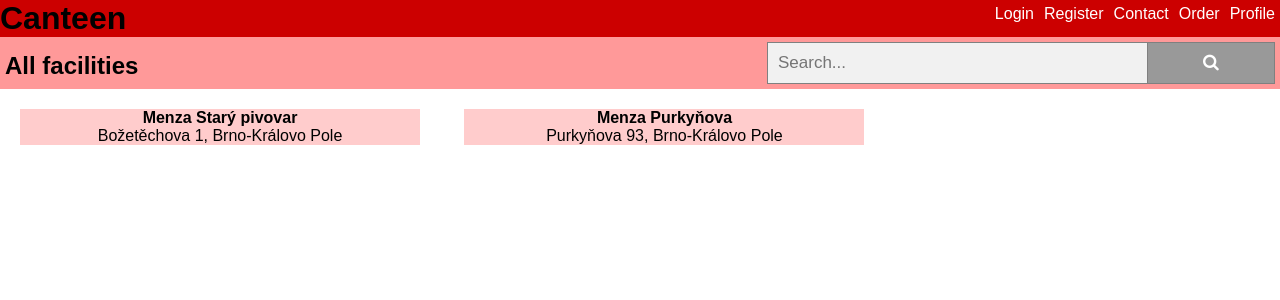
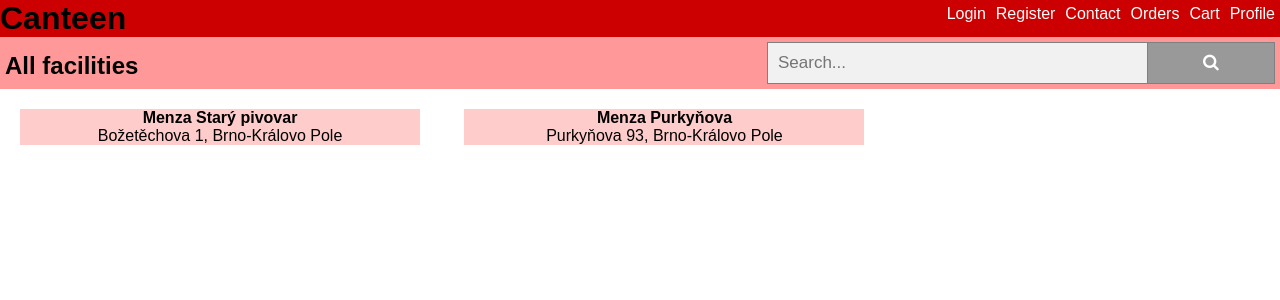
Before and after one commit to natal1H/IIS-project, a Django app: page / in a window 1280 px wide. Shown: the top 300 px of the page. Run offline with Django 3.2, Linux system fonts and the light colour scheme; data comes from the database, SQL or seed files in the repository.

Commit message:
Cart_view added and basic funcionality

```diff
--- a/app/canteen/templates/base.html
+++ b/app/canteen/templates/base.html
@@ -32,7 +32,8 @@
                 {%endif%}
 
                 <li><a href="/contact">Contact</a></li>
-                <li><a href="/order">Order</a></li>
+                <li><a href="/order">Orders</a></li>
+                <li><a href="/cart">Cart</a></li>
                 <li><a href="/profile">Profile</a></li>
             </ul>
         </div>
--- a/app/canteen/urls.py
+++ b/app/canteen/urls.py
@@ -8,20 +8,21 @@ urlpatterns = [
     path('', views.index, name='index'),
     path('search', views.search_view, name='search'),
     path('contact',views.contact_view, name='contact'),
+    path('facility/<int:id>', views.dynamic_facility_view, name='facility-view'),
+    path('menu/<int:id>', views.menu_view, name='menu'),
     path('order',views.order_view, name='order'),
-    path('orders',views.order_view, name='order'),
+    path('cart',views.cart_view, name='cart'),
+    path('add_to_cart/<int:id_item>/<int:id_facility>', views.add_to_cart, name='add_to_cart'),
 
 ]
 
 #user authentication
 urlpatterns+=[
-    path('facility/<int:id>', views.dynamic_facility_view, name='facility-view'),
-    path('add_to_cart/<int:id_item>/<int:id_facility>', views.add_to_cart, name='add_to_cart'),
+
     path('register', views.signup, name='register'),
     path('login', LoginView.as_view(), name='login_url'),
     path('logged', views.logged_view, name='loggend_on'),
     path('logout', LogoutView.as_view(next_page='/'), name='logout'),
     path('profile', views.profile_view, name='profile'),
-    path('menu/<int:id>', views.menu_view, name='menu')
 
 ]
--- a/app/canteen/views.py
+++ b/app/canteen/views.py
@@ -240,14 +240,26 @@ def add_to_cart(request, id_item, id_facility):
 		#TOCONTINUE
 
 
+	#TODO order, checkout etc. and all
+	return HttpResponseRedirect(request.META.get('HTTP_REFERER')) #stays on the same page
 
-	context = {
+#current order
+def cart_view(request):
+
+	if request.user.is_authenticated:
+		person_instance				=Person.objects.filter(user=request.user).first()
+		food_order_instance 		=Food_order.objects.filter(person=person_instance, status='o').first()
+		food_order_items_list		=Food_order_item.objects.filter(id_food_order=food_order_instance)
+
+		print(food_order_items_list)
+
+
+	context={
+		"food_order_items_list":food_order_items_list,
 
 	}
 
-	#TODO order, checkout etc. and all
-	return HttpResponseRedirect(request.META.get('HTTP_REFERER')) #stays on the same page
-
+	return render(request, 'cart.html', context)
 
 def remove_from_cart(request):
 	#TODO
```
Also changed, not shown: app/canteen/templates/cart.html (+5 -2 lines).
